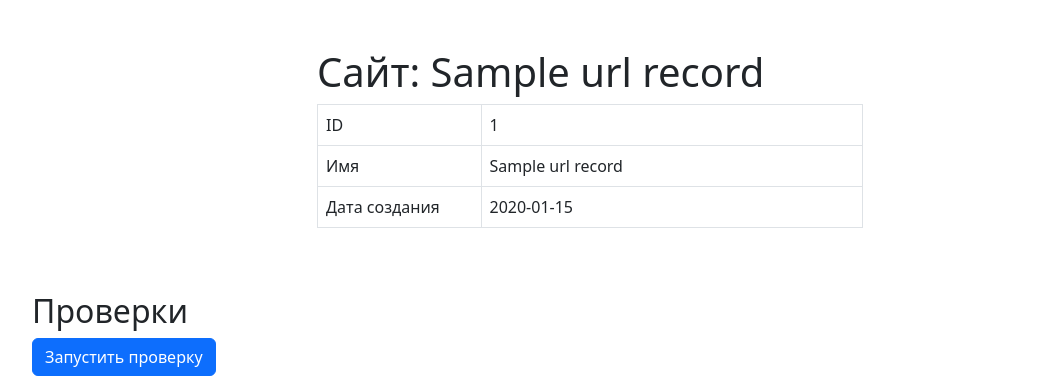
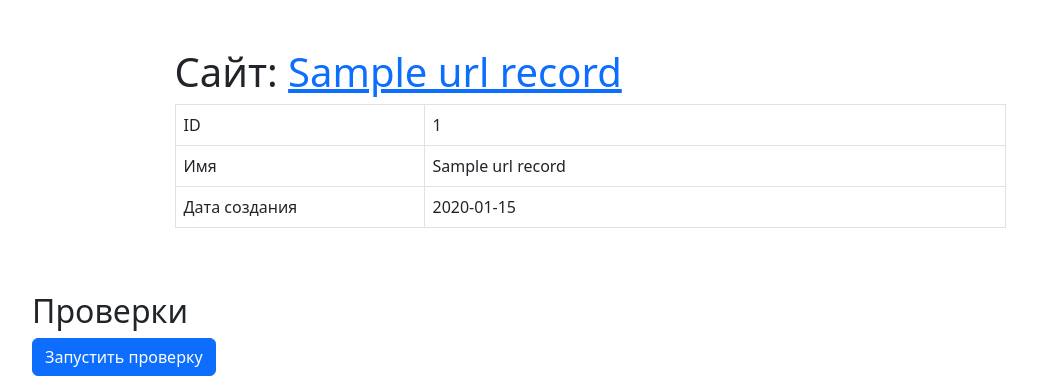
Before and after one commit to paalso/python-project-83, a Flask app: template page_analyzer/templates/url.html in a window 1280 px wide. Shown: the part 56-440 px from the top of the page, without its empty margins (50-1087 px from the left). Run offline with Flask 3, Linux system fonts and the light colour scheme; the template is opened without the code that fills it: most values are stand-ins (such as "Sample title", 1, 10 or a date in 2020).

Commit message:
Fix page_analyzer/url_checks_repository.py

```diff
--- a/page_analyzer/templates/url.html
+++ b/page_analyzer/templates/url.html
@@ -5,8 +5,8 @@
 {% block content %}
 <div class="container mt-5">
   <div class="row justify-content-center">
-    <div class="col-md-6">
-      <h1>Сайт: {{ url_record.name }}</h1>
+    <div class="col-md-9">
+      <h1>Сайт: <a href="{{ url_record.name }}">{{ url_record.name }}</a></h1>
       <div class="table-responsive">
          <table class="table table-bordered table-hover text-nowrap" data-test="url">
           <tr>
```
